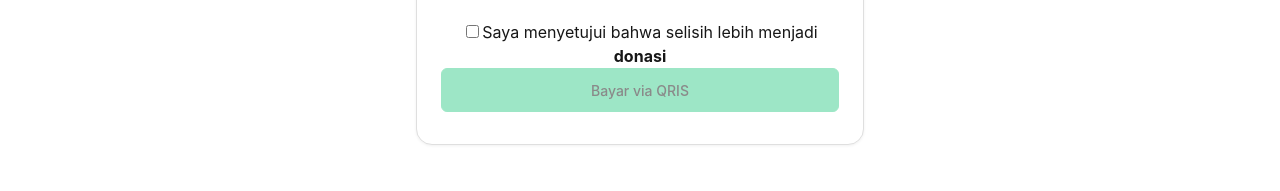
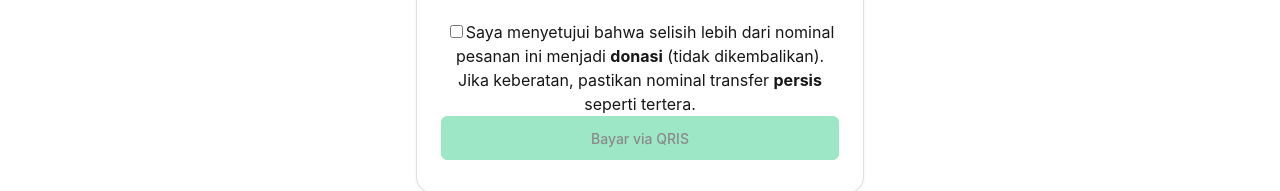
Before and after one commit to Zhvny/serenity, a React (Vite) app in the folder frontend/: page /checkout in a window 1280 px wide. Shown: the part 326-517 px from the top of the page. Built offline with nearby package versions, Linux system fonts and the light colour scheme; no server answers.

Commit message:
feat(web): kalimat consent donasi opsi B

```diff
--- a/frontend/src/pages/CheckoutPage.tsx
+++ b/frontend/src/pages/CheckoutPage.tsx
@@ -43,7 +43,7 @@ export function CheckoutPage() {
           <p>Buat kode QRIS untuk menyelesaikan pesanan dari keranjang Anda.</p>
           <label className="pay-consent" htmlFor="donation-consent">
             <input id="donation-consent" type="checkbox" checked={consent} disabled={waitLeft > 0} onChange={(e) => setConsent(e.target.checked)} />
-            Saya menyetujui bahwa selisih lebih menjadi <strong>donasi</strong>
+            Saya menyetujui bahwa selisih lebih dari nominal pesanan ini menjadi <strong>donasi</strong> (tidak dikembalikan). Jika keberatan, pastikan nominal transfer <strong>persis</strong> seperti tertera.
             {waitLeft > 0 ? ` (baca dulu… ${waitLeft})` : ""}
           </label>
           <button type="button" className="btn-primary btn-lg pay-cta" disabled={state === "sending" || !consent} onClick={() => void handlePay()}>
```
